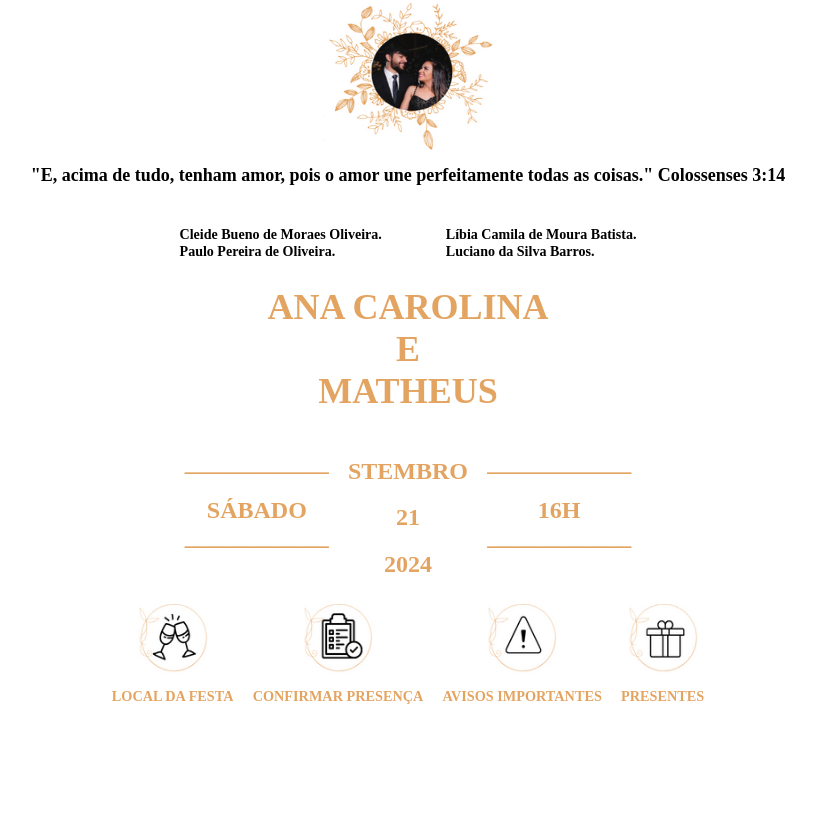
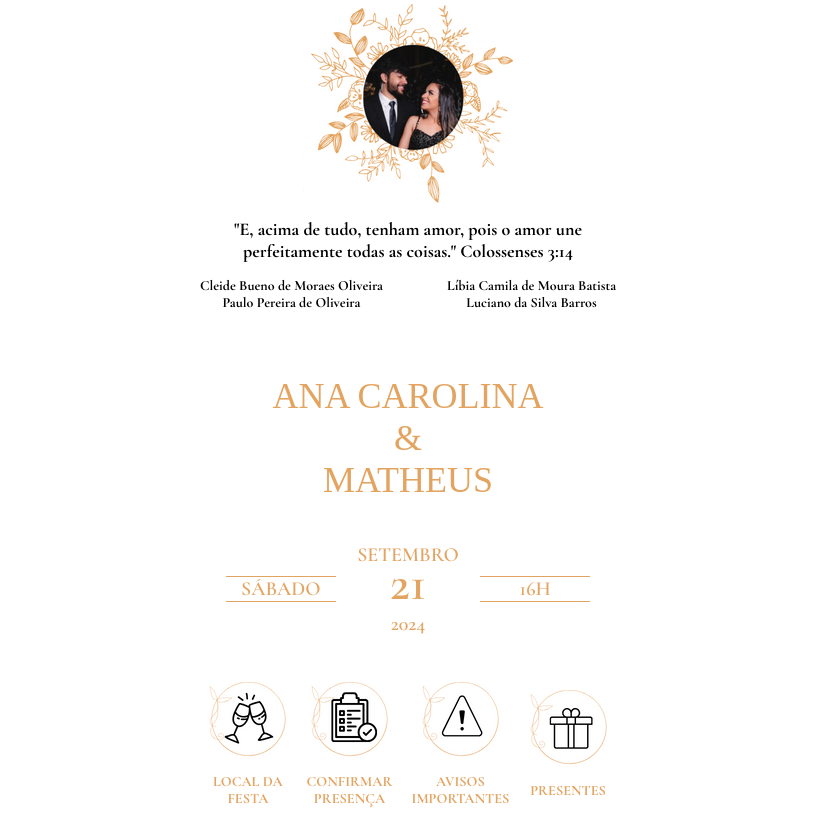
Before and after one commit to MatheusMouraBarros/Convite, a plain HTML site: page Convite/index.html in a window 1280 px wide. Shown: the whole page, without its empty margins (232-1048 px from the left). Drawn offline with nearby package versions, Linux system fonts and the light colour scheme; a web font is replaced by a local one.

Commit message:
Atualização de interface

```diff
--- a/Convite/index.html
+++ b/Convite/index.html
@@ -1,71 +1,76 @@
 <!DOCTYPE html>
-<html lang="en">
+<html lang="pt-br">
 
 <head>
   <meta charset="UTF-8">
   <meta name="viewport" content="width=device-width, initial-scale=1.0">
-  <title>Document</title>
+  <title>Convite de Casamento</title>
   <link rel="stylesheet" href="styles.css">
+  <link href="https://fonts.googleapis.com/css2?family=Cormorant+Garamond:wght@300;400;500;600;700&display=swap" rel="stylesheet">
 </head>
-</head>
+
+<body>
   <header>
-  <img src="assets/Ana_e_Matheus.png" alt=""height="150" width="170">
+    <img src="assets/Ana_e_Matheus.png" alt="Ana e Matheus">
   </header>
-<body>
+
+  <div class="content">
     <div class="versiculo">
-    <h2> "E, acima de tudo, tenham amor, pois o amor une perfeitamente todas as coisas." Colossenses 3:14 </h2>
+      <h2>"E, acima de tudo, tenham amor, pois o amor une <br> perfeitamente todas as coisas." Colossenses 3:14</h2>
     </div>
+
     <div class="familia">
       <div class="paisAna">
-      <h3 class="cleide">Cleide Bueno de Moraes Oliveira.</h3>
-      <h3 class="paulo">Paulo Pereira de Oliveira.</h3>
+        <h3 class="cleide">Cleide Bueno de Moraes Oliveira</h3>
+        <h3 class="paulo">Paulo Pereira de Oliveira</h3>
       </div>
       <div class="paisMatheus">
-      <h3 class="libia">Líbia Camila de Moura Batista.</h3>
-      <h3 class="luciano">Luciano da Silva Barros.</h3>
+        <h3 class="libia">Líbia Camila de Moura Batista</h3>
+        <h3 class="luciano">Luciano da Silva Barros</h3>
       </div>
     </div>
+
     <div class="nome">
       <h1 class="ana">ANA CAROLINA</h1>
-    <h1 class="e">E</h1>
+      <h1 class="e">&</h1>
       <h1 class="matheus">MATHEUS</h1>
     </div>
+
     <div class="data">
       <div class="sabado">
-      <h2 class="traco">____________</h2>
         <h2 class="saba">SÁBADO</h2>
-      <h2 class="traco">____________</h2>
       </div>
       <div class="setembro">
-      <h2 class="l">STEMBRO</h2>
-      <h2 class="l">21</h2>
-      <h2 class="l">2024</h2>
+        <h2 id="mes" class="l">SETEMBRO</h2>
+        <h2 id="dia" class="l">21</h2>
+        <h2 id="ano" class="l">2024</h2>
       </div>
       <div class="horas">
-      <h2 class="traco">____________</h2>
         <h2 class="h">16H</h2>
-      <h2 class="traco">____________</h2>
       </div>
     </div>
-</body>
+  </div>
+
   <footer>
     <div class="icones">
       <div class="local">
-      <a href=""><img src="assets/localDaFesta.png" alt="" height="70" width="70"></a>
-      <h2>LOCAL DA FESTA</h2>
+        <a href="#"><img src="assets/localDaFesta.png" alt="Local da Festa"></a>
+        <h2>LOCAL DA<br> FESTA</h2>
       </div>
       <div class="presenca">
-      <a href=""><img src="assets/confirmaPresenca.png" alt="" height="70" width="70"></a>
-      <h2>CONFIRMAR PRESENÇA</h2>
+        <a href="#"><img src="assets/confirmaPresenca.png" alt="Confirmar Presença"></a>
+        <h2>CONFIRMAR<br> PRESENÇA</h2>
       </div>
       <div class="avisos">
-      <a href=""><img src="assets/avisosImportantes.png" alt="" height="70" width="70"></a>
-      <h2>AVISOS IMPORTANTES</h2>
+        <a href="#"><img src="assets/avisosImportantes.png" alt="Avisos Importantes"></a>
+        <h2>AVISOS<br> IMPORTANTES</h2>
       </div>
       <div class="presentes">
-      <a href=""><img src="assets/presentes.png" alt="" height="70" width="70"></a>
+        <a href="#"><img src="assets/presentes.png" alt="Presentes"></a>
         <h2>PRESENTES</h2>
       </div>
     </div>
   </footer>
+</body>
+
 </html>
--- a/Convite/styles.css
+++ b/Convite/styles.css
@@ -1,4 +1,22 @@
+@font-face {
+    font-family: 'TheSeasons';
+    src: url('fonts/Fontspring-DEMO-theseasons-lt.otf');
+}
+
 /* Estilos para dispositivos móveis */
+html {
+    scroll-behavior: smooth;
+}
+
+::selection {
+    background-color: #E4A461;
+    color: white;
+}
+
+::-moz-selection {
+    background-color: #E4A461;
+    color: white;
+}
 
 /* Header */
 header {
@@ -8,50 +26,46 @@ header {
 
 /* Corpo */
 body {
+    margin: 0;
+    padding: 0;
     text-decoration: none;
-    padding: 0;
-    margin: 0;
 }
 
 /* Versículo */
 .versiculo {
     display: flex;
     justify-content: center;
+    font-family: 'Cormorant Garamond', sans-serif;
     font-size: 12px;
-    padding-bottom: 2%;
+    font-weight: 100;
+    text-align: center;
 }
 
 /* Família */
 .familia {
     display: flex;
     justify-content: center;
+    gap: 5%;
+    padding-bottom: 5%;
+    font-family: 'Cormorant Garamond', sans-serif;
     font-size: 12px;
-    gap: 5%;
-    padding-bottom: 2%;
+    font-weight: 100;
 }
 
-/* Pais Ana */
-.paisAna {
+/* Pais Ana e Matheus */
+.paisAna,
+.paisMatheus {
     display: flex;
     flex-direction: column;
 }
 
 /* Cleide e Paulo */
 .cleide,
-.paulo {
-    margin: 0%;
-}
-
-/* Pais Matheus */
-.paisMatheus {
-    display: flex;
-    flex-direction: column;
-}
-
-/* Líbia e Luciano */
+.paulo,
 .libia,
 .luciano {
-    margin: 0%;
+    margin: 0;
+    text-align: center;
 }
 
 /* Nome */
@@ -64,11 +78,18 @@ body {
     font-size: 18px;
 }
 
-/* Ana, 'e', Matheus */
+/* Ana, Matheus */
 .ana,
-.e,
 .matheus {
-    margin: 0%;
+    margin: 0;
+    font-family: 'TheSeasons';
+    font-weight: 100;
+}
+
+/* e */
+.e {
+    margin: 0;
+    font-weight: 100;
 }
 
 /* Data */
@@ -85,38 +106,57 @@ body {
     display: flex;
     flex-direction: column;
     align-items: center;
+    font-family: 'Cormorant Garamond', sans-serif;
 }
 
-/* Sábado */
-.sabado {
-    display: flex;
-    flex-direction: column;
-    align-items: center;
-    padding: 1%;
+/* id mês ano e dia */
+#mes {
+    font-size: 20px;
+    margin-bottom: 1px;
 }
 
-/* Horas */
+#ano {
+    font-size: 20px;
+    margin-top: -1px;
+}
+
+#dia {
+    font-size: 50px;
+    margin-top: -15px;
+}
+
+/* Sábado e Horas */
+.sabado,
 .horas {
     display: flex;
     flex-direction: column;
     align-items: center;
-    padding: 1%;
+    padding: 15px;
 }
 
-/* Traco */
-.traco {
-    margin: 0%;
-}
-
-/* Saba e H */
+/* Saba, L e H */
 .saba,
 .h,
 .l {
-    margin-bottom: 0%;
+    margin-bottom: 0;
+    font-family: 'Cormorant Garamond', sans-serif;
+    font-size: 20px;
+    font-weight: 600;
+}
+
+/* saba e h */
+.saba,
+.h {
+    border-top: 1px solid #E4A461;
+    border-bottom: 1px solid #E4A461;
+    width: 110px;
+    text-align: center;
+    margin-top: 35px;
 }
 
 /* Ícones */
 .icones {
+    padding-top: 20px;
     display: flex;
     justify-content: center;
     font-size: 9.5px;
@@ -124,7 +164,7 @@ body {
     color: #E4A461;
 }
 
-/* Local */
+/* Local, Presença, Avisos e Presentes */
 .local,
 .presenca,
 .avisos,
@@ -133,6 +173,9 @@ body {
     justify-content: center;
     flex-direction: column;
     align-items: center;
+    font-family: 'Cormorant Garamond', sans-serif;
+    font-weight: 100;
+    text-align: center;
 }
 
 /* Mídia Query para Telas de 430 x 932 */
@@ -145,12 +188,4 @@ body {
     .icones {
         font-size: 8px;
     }
-
-    /* Exemplo de ocultar ou ajustar elementos adicionais, se necessário */
-    .setembro,
-    .sabado,
-    .horas,
-    .icones {
-        display: none;
-    }
 }
```
Lines whose indentation alone changed are shown as unchanged.
